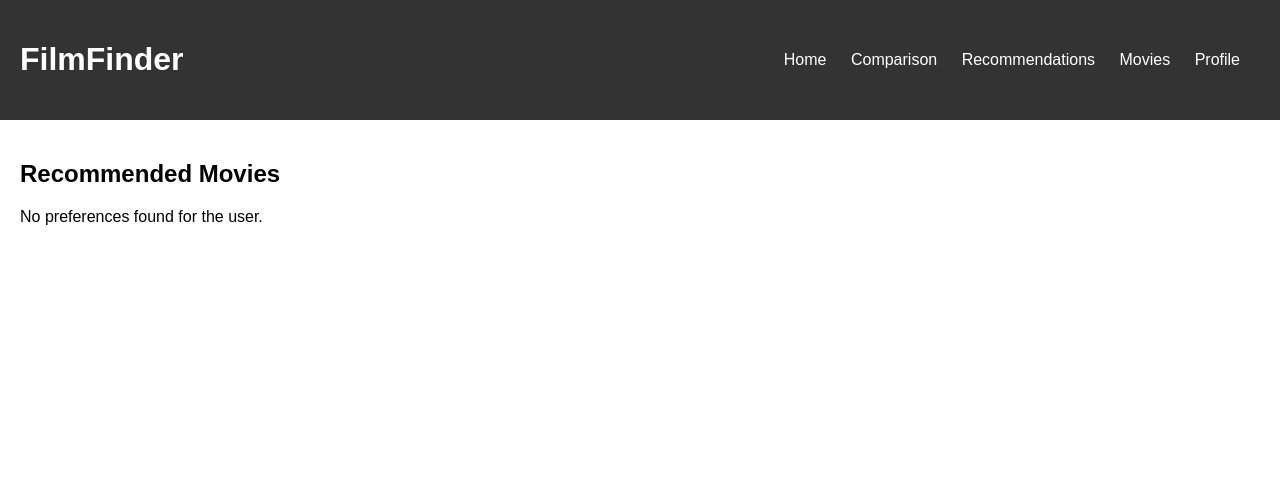
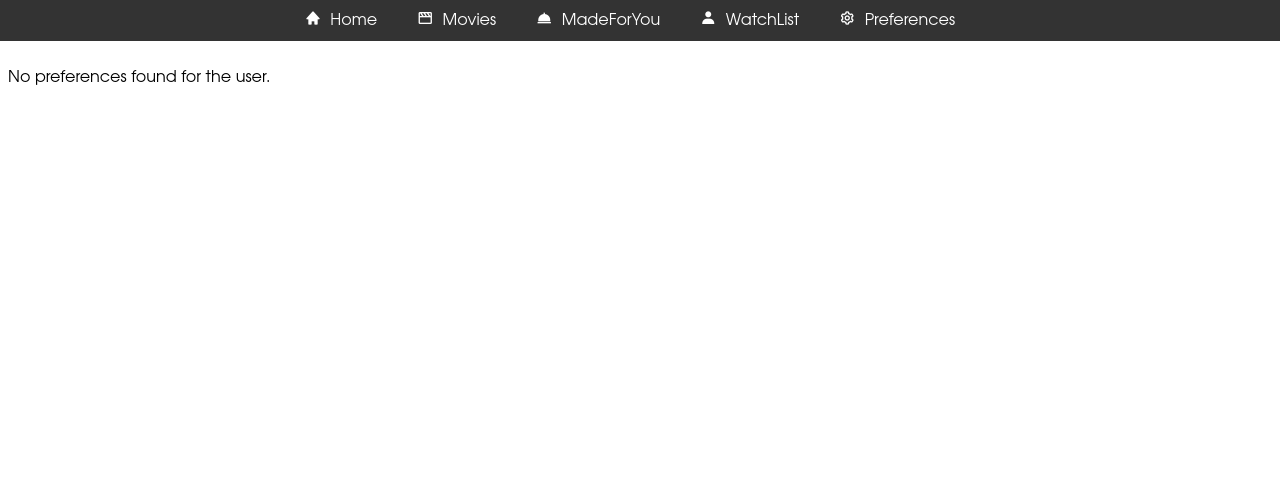
Before and after one commit to Romeo110/WebFinal, a PHP site: page /recommend.php in a window 1280 px wide. Shown: the top 487 px of the page. Run offline with PHP 8.4, Linux system fonts and the light colour scheme; the visitor is signed in with stand-in values (Sample User, id 1); data that the repository does not hold is empty; some libraries are stand-ins or nearby versions.

Commit message:
added navbar to recommended.php

```diff
--- /dev/null
+++ b/css/recommend.css
@@ -0,0 +1,70 @@
+html {
+    font-family: Avenir, Montserrat, Corbel, 'URW Gothic', source-sans-pro, sans-serif;
+}
+
+body {
+    margin-bottom: 400px;
+}
+
+body::-webkit-scrollbar {
+    display: none;
+}
+
+
+/* CSS for horizontal navbar */
+
+.horizontal-navbar {
+    background-color: #333;
+    padding: 10px 0;
+    display: flex;
+    justify-content: center;
+    position: fixed;
+    top: 0;
+    width: 100%;
+    z-index: 1000;
+    left: 0px;
+}
+
+.horizontal-navbar ul {
+    list-style-type: none;
+    margin: 0;
+    padding: 0;
+    display: flex;
+}
+
+.horizontal-navbar li {
+    margin-right: 20px;
+}
+
+.horizontal-navbar a {
+    color: #fff;
+    text-decoration: none;
+    padding: 5px 10px;
+    border-radius: 10px;
+    transition: background-color 0.3s ease;
+}
+
+.horizontal-navbar a .item-icon {
+    margin-right: 5px;
+}
+
+.horizontal-navbar a:hover {
+    background-color: #555;
+}
+
+
+/* Adjustments for smaller screen sizes */
+
+@media only screen and (max-width: 768px) {
+    .horizontal-navbar ul {
+        flex-direction: row;
+        align-items: center;
+    }
+    .horizontal-navbar li {
+        margin: 0 10px;
+    }
+    .horizontal-navbar a .item-txt {
+        display: none;
+        /* Hide text labels on smaller screens */
+    }
+}
--- a/recommend.php
+++ b/recommend.php
@@ -10,25 +10,76 @@
 ?>
     <!DOCTYPE html>
     <html lang="en">
+
     <head>
         <meta charset="UTF-8">
         <meta name="viewport" content="width=device-width, initial-scale=1.0">
-  <title>FilmFinder - Recommendations</title>
-  <link rel="stylesheet" href="styles.css">
+        <link href='https://unpkg.com/boxicons@2.1.4/css/boxicons.min.css' rel='stylesheet'>
+        <script src="https://kit.fontawesome.com/46b7ceee20.js" crossorigin="anonymous"></script>
+        <title>FilmFinder - Movies</title>
+        <link rel="stylesheet" href="css/recommend.css">
     </head>
+
     <body>
-  <header>
-    <h1>FilmFinder</h1>
-    <nav>
+        <!-- horizontal navbar -->
+        <div class="navbar">
+            <div class="horizontal-navbar">
                 <ul>
-        <li><a href="index.html">Home</a></li>
-        <li><a href="#">Comparison</a></li>
-        <li><a href="recommend.php">Recommendations</a></li>
-        <li><a href="movies.html">Movies</a></li>
-        <li><a href="#">Profile</a></li>
+                    <li>
+                        <a href="index.html" class="nav-link">
+                            <span class="item-icon">
+                            <i class='bx bxs-home'></i>
+                        </span>
+                            <span class="item-txt">
+                            Home
+                        </span>
+                        </a>
+                    </li>
+                    <li>
+                        <a href="movies.html" class="nav-link">
+                            <span class="item-icon">
+                            <i class='bx bx-movie'></i>
+                        </span>
+                            <span class="item-txt">
+                            Movies
+                        </span>
+                        </a>
+                    </li>
+                    <li>
+                        <a href="recommend.php" class="nav-link">
+                            <span class="item-icon">
+                            <i class='bx bxs-dish'></i>
+                        </span>
+                            <span class="item-txt">
+                            MadeForYou
+                        </span>
+                        </a>
+                    </li>
+                    <li>
+                        <a href="watch_list.php" class="nav-link">
+                            <span class="item-icon">
+                            <i class='bx bxs-user'></i>
+                        </span>
+                            <span class="item-txt">
+                            WatchList
+                        </span>
+                        </a>
+                    </li>
+                    <li>
+                        <a href="preferences.php" class="nav-link">
+                            <span class="item-icon">
+                            <i class='bx bx-cog'></i>
+                        </span>
+                            <span class="item-txt">
+                            Preferences
+                        </span>
+                        </a>
+                    </li>
+                    <!-- Additional menu items if needed -->
                 </ul>
-    </nav>
-  </header>
+            </div>
+        </div>
+
 
         <main>
             <section id="recommendations">
@@ -345,4 +396,5 @@
             <p>&copy; 2024 FilmFinder. All rights reserved.</p>
         </footer>
     </body>
+
     </html>
```
Lines whose indentation alone changed are shown as unchanged.
